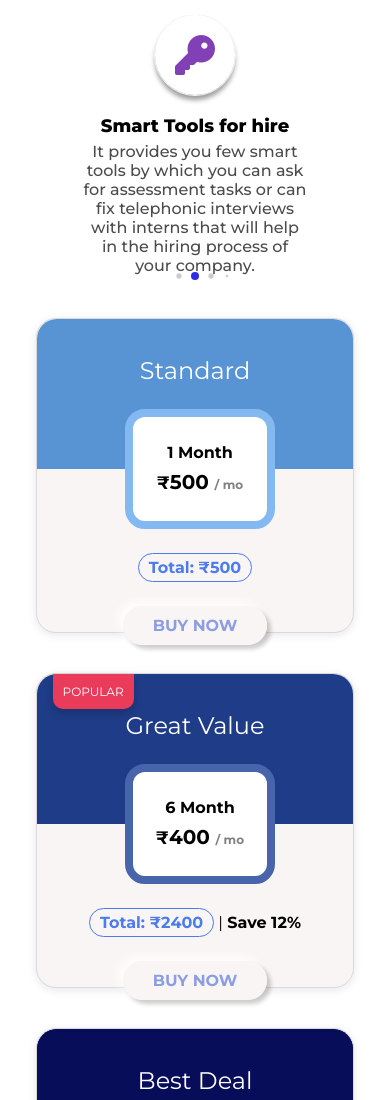
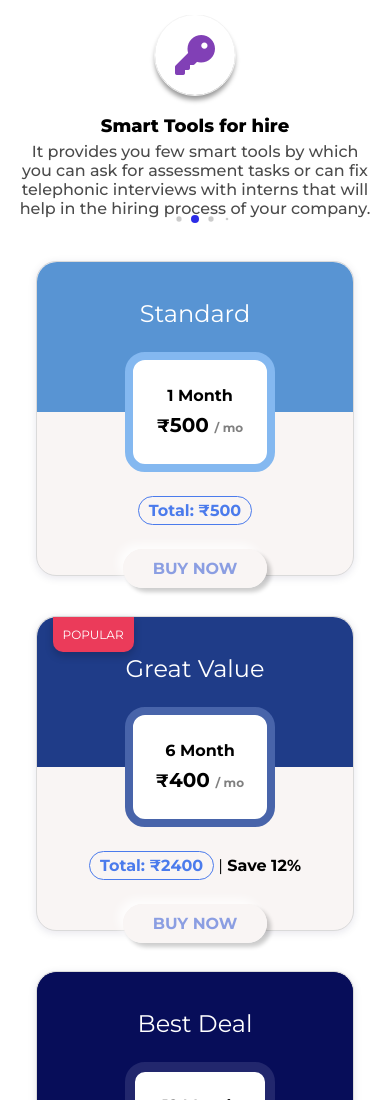
Before and after one commit to Eabishen/pricingbusiness19052022, a plain HTML site: page index.html in a window 390 px wide. Shown: the top 1100 px of the page. Drawn offline with nearby package versions, Linux system fonts and the light colour scheme.

Commit message:
Para in mobile screen
Main para adjustment in mobile screens

```diff
--- a/style.css
+++ b/style.css
@@ -428,3 +428,9 @@ body {
     background-image: linear-gradient(to left, #3a4b97, #7e9beb);
     margin-top: 20px;
 } */
+
+@media screen and (max-width: 500px) {
+    .main-para {
+        max-width: 95%;
+    }
+}
```
